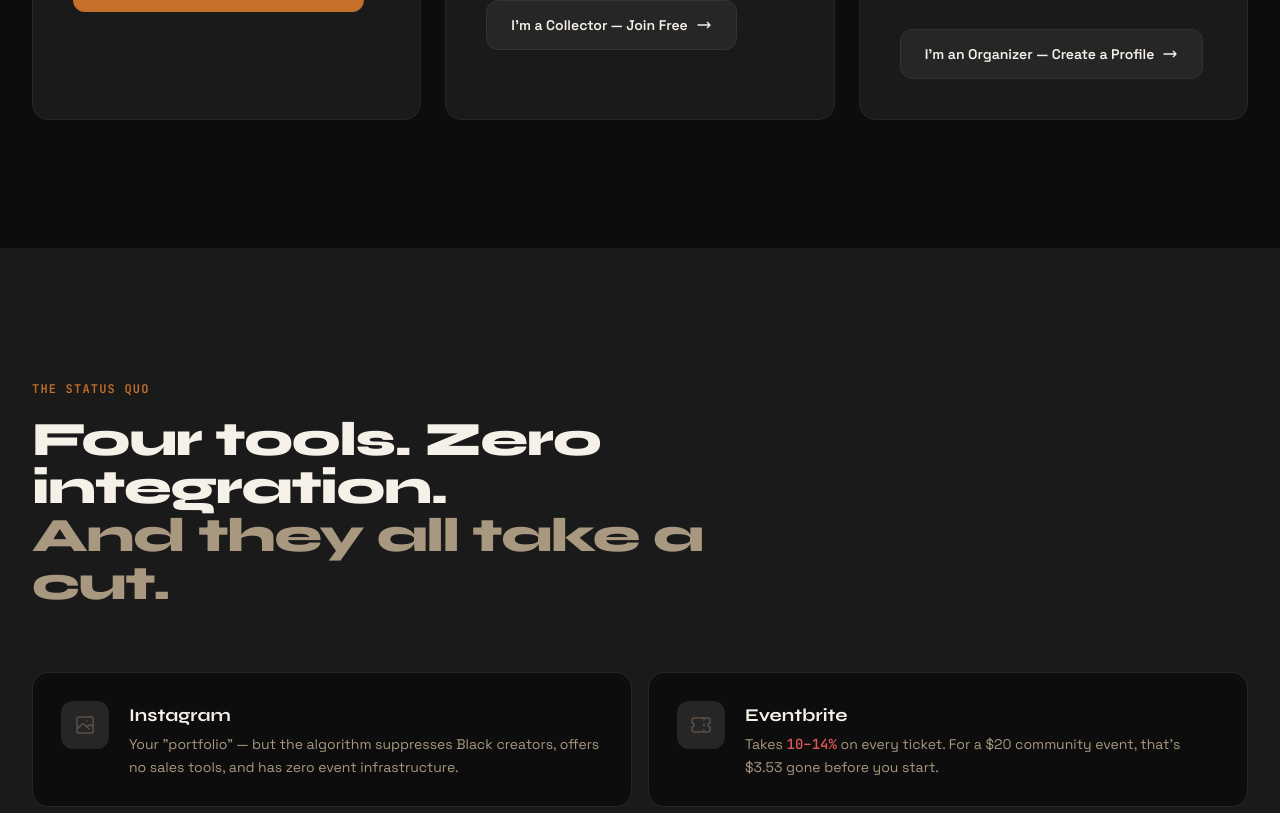
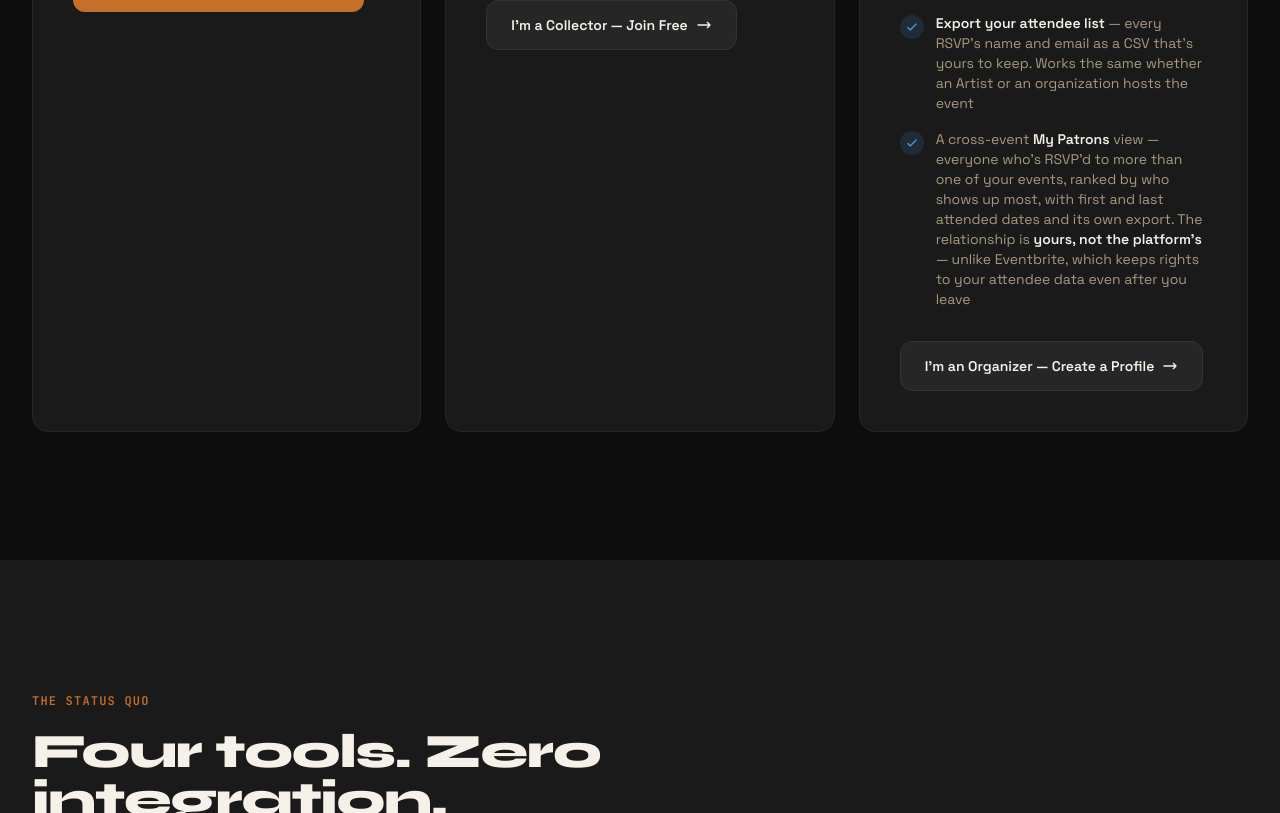
Before and after one commit to georgebfreeman/frontstreet-landing-page, a plain HTML site: page index.html in a window 1280 px wide. Shown: the part 2158-2971 px from the top of the page. Drawn offline with nearby package versions, Linux system fonts and the light colour scheme.

Commit message:
Add attendee export + My Patrons to Organizer section (FD-97)
Two bullets in the Organizers/Galleries/Collectives card, reusing the
existing check-icon list markup:
- CSV export of an event's RSVP list (name + email), same for Artist
  and organization hosts
- Cross-event "My Patrons" view, with the Eventbrite attendee-data
  ownership contrast made explicit

Co-Authored-By: Claude Opus 4.8 <noreply@anthropic.com>

```diff
--- a/index.html
+++ b/index.html
@@ -591,6 +591,18 @@
                                     <svg class="w-3.5 h-3.5 text-semantic-info" fill="none" stroke="currentColor" viewBox="0 0 24 24"><path stroke-linecap="round" stroke-linejoin="round" stroke-width="2.5" d="M5 13l4 4L19 7"/></svg>
                                 </div>
                                 <span class="text-text-secondary text-sm">Followers and placement in the Events tab and home feed — in front of every collector and artist browsing Boston's Black art scene</span>
+                            </div>
+                            <div class="flex items-start gap-3">
+                                <div class="w-6 h-6 rounded-full bg-semantic-info/15 flex items-center justify-center flex-shrink-0 mt-0.5">
+                                    <svg class="w-3.5 h-3.5 text-semantic-info" fill="none" stroke="currentColor" viewBox="0 0 24 24"><path stroke-linecap="round" stroke-linejoin="round" stroke-width="2.5" d="M5 13l4 4L19 7"/></svg>
+                                </div>
+                                <span class="text-text-secondary text-sm"><span class="text-text-primary font-semibold">Export your attendee list</span> — every RSVP's name and email as a CSV that's yours to keep. Works the same whether an Artist or an organization hosts the event</span>
+                            </div>
+                            <div class="flex items-start gap-3">
+                                <div class="w-6 h-6 rounded-full bg-semantic-info/15 flex items-center justify-center flex-shrink-0 mt-0.5">
+                                    <svg class="w-3.5 h-3.5 text-semantic-info" fill="none" stroke="currentColor" viewBox="0 0 24 24"><path stroke-linecap="round" stroke-linejoin="round" stroke-width="2.5" d="M5 13l4 4L19 7"/></svg>
+                                </div>
+                                <span class="text-text-secondary text-sm">A cross-event <span class="text-text-primary font-semibold">My Patrons</span> view — everyone who's RSVP'd to more than one of your events, ranked by who shows up most, with first and last attended dates and its own export. The relationship is <span class="text-text-primary font-semibold">yours, not the platform's</span> — unlike Eventbrite, which keeps rights to your attendee data even after you leave</span>
                             </div>
                         </div>
                         <a href="https://app.frontstreetapp.com" class="signup-cta inline-flex items-center gap-2 bg-surface-2 hover:bg-surface-3 border border-surface-3 text-text-primary font-semibold px-6 py-3.5 rounded-xl transition-all text-sm" data-location="for_you_organizer">
```
